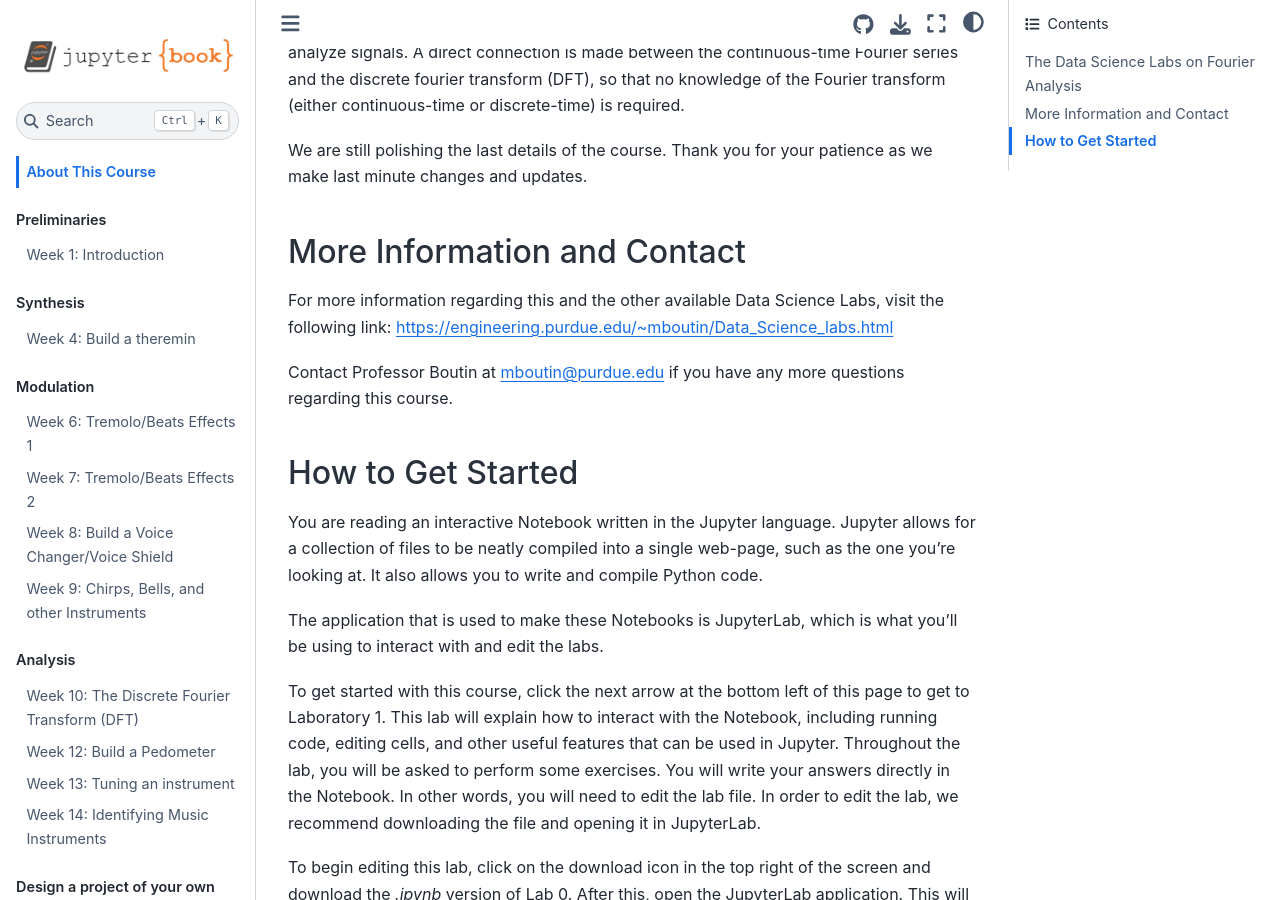
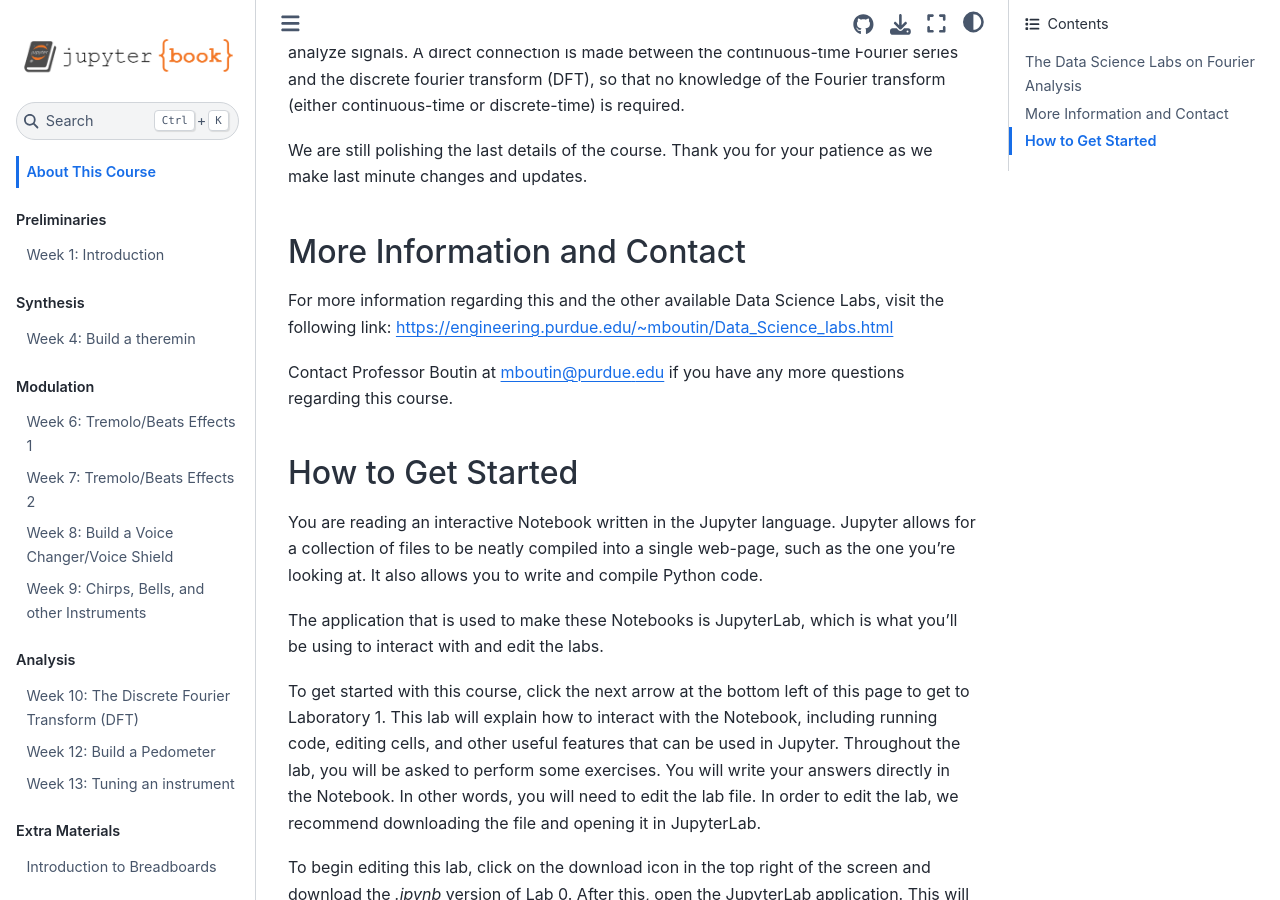
Before and after one commit to TheDataScienceLabs/DSLab_Fourier, a Jupyter Book: the page built from book/index.md, in a window 1280 px wide and 900 px high, scrolled down 548 px. Built offline with Jupyter Book 1.0.4 settings and Sphinx 7.4.7 and the Sphinx Book theme 1.1.4, drawn with Linux system fonts in a browser that asks for light colours; pages that are not in the unit, such as notebooks, are missing from menus.

Commit message:
update indexes

```diff
--- a/book/_toc.yml
+++ b/book/_toc.yml
@@ -28,11 +28,6 @@ parts:
   - file: labs/analysis/signal_analysis/signal_analysis_with_dft.ipynb
   - file: labs/analysis/pedometer/pedometer_project.ipynb
   - file: labs/analysis/instrument_tuning/tuning.ipynb
-  - file: labs/analysis/identifying_instrument/instruments.ipynb
-
-- caption: Design a project of your own
-  chapters:
-  - file: labs/final_project/final_project.ipynb
 
 - caption: Extra Materials
   chapters:
```
